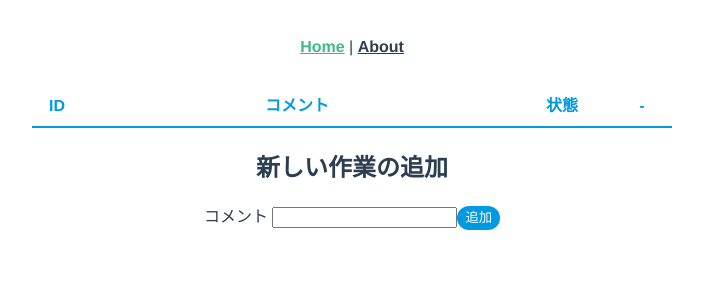
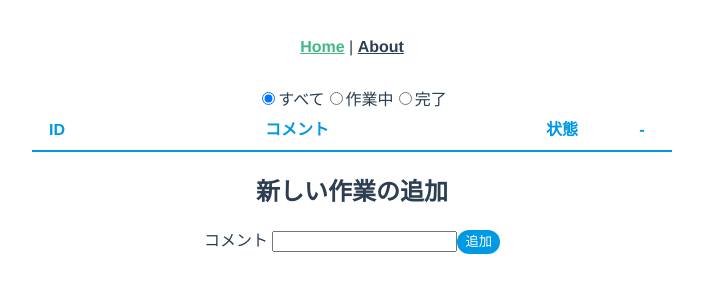
Before and after one commit to gkapa/vue_tutorial, a Vue app: page /#/ in a window 1280 px wide. Shown: the top 300 px of the page, without its empty margins (288-991 px from the left). Built offline with nearby package versions, Linux system fonts and the light colour scheme.

Commit message:
STEP11 選択用フォームの作成

```diff
--- a/src/components/Home.vue
+++ b/src/components/Home.vue
@@ -1,5 +1,11 @@
 <template>
   <div id="Home">
+    <label v-for="(label, idx) in options" :key="idx">
+      <input type="radio" v-model="current" v-bind:value="label.value" />{{
+        label.label
+      }}
+    </label>
+
     <table>
       <!-- テーブルヘッダー -->
       <thead>
@@ -73,6 +79,14 @@ export default defineComponent({
 
   data: () => ({
     todos: [] as Itodo[],
+    options: [
+      { value: -1, label: "すべて" },
+      { value: 0, label: "作業中" },
+      { value: 1, label: "完了" },
+    ],
+    // 選択している options の value を記憶するためのデータ
+    // 初期値を「-1」つまり「すべて」にする
+    current: -1,
   }),
 
   created() {
```
